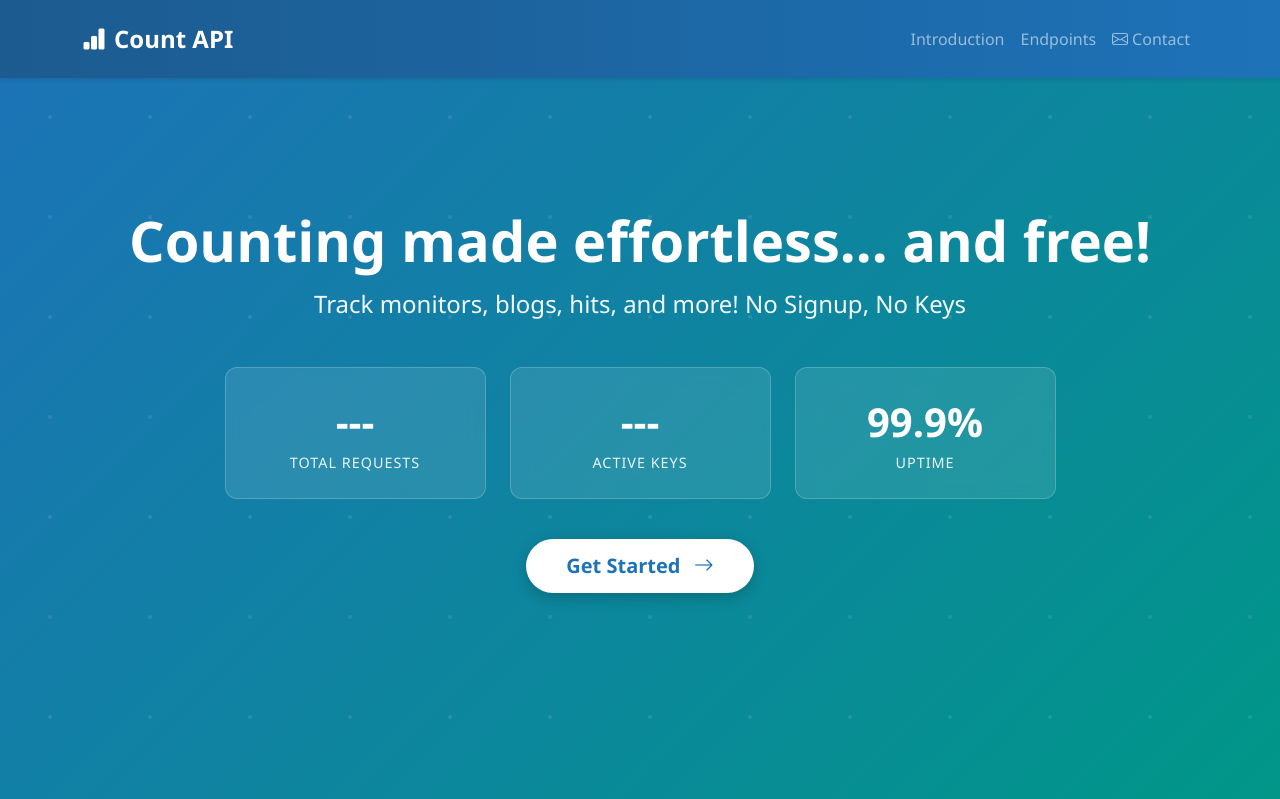
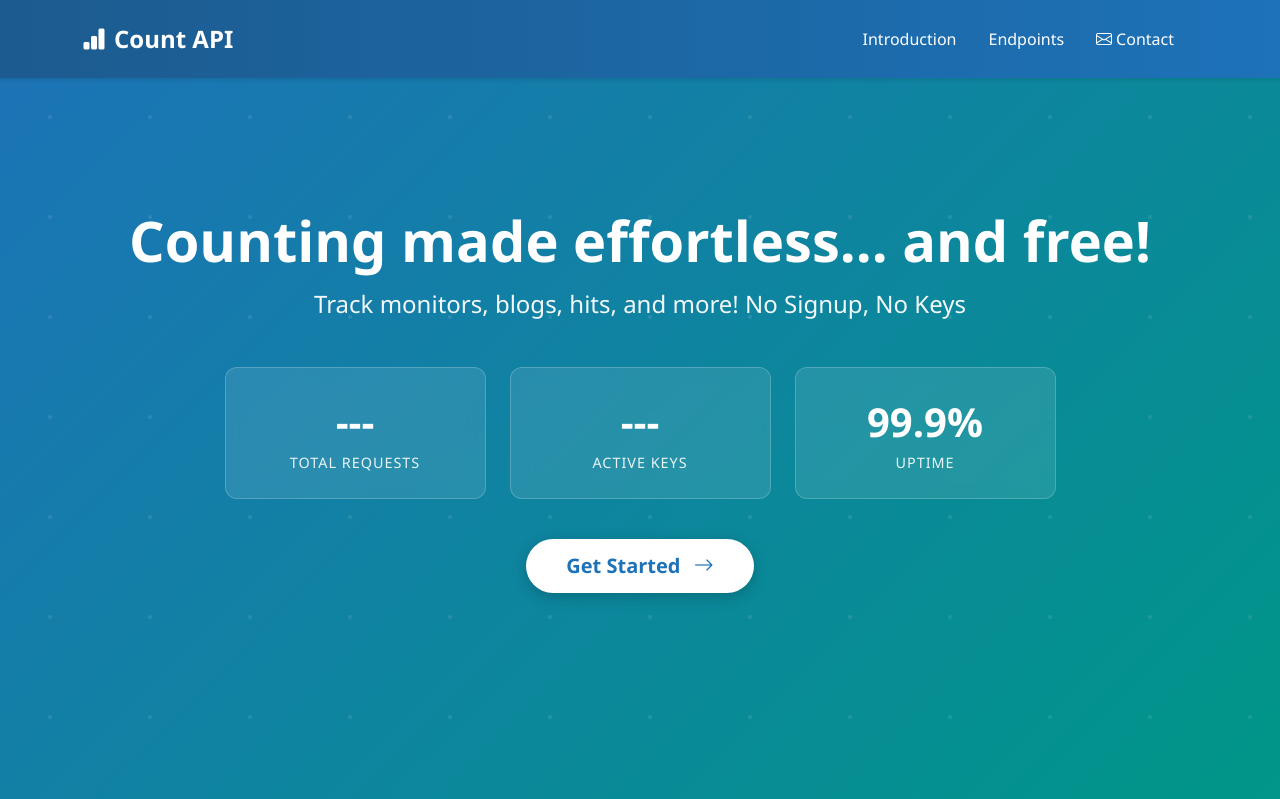
Before and after one commit to syntaxerror019/countapi, a Flask app: page / in a window 1280 px wide. Shown: the top 799 px of the page. Run offline with Flask 3, Linux system fonts and the light colour scheme; data that the repository does not hold is empty.

Commit message:
updated navbar links:

```diff
--- a/api/templates/index.html
+++ b/api/templates/index.html
@@ -32,6 +32,17 @@
             background: linear-gradient(90deg, var(--primary-dark), var(--primary-color)) !important;
             padding: 1rem 0;
             box-shadow: 0 2px 4px rgba(0,0,0,.1);
+        }
+
+        .nav-link {
+            color: white !important;
+            font-weight: 500;
+            margin-right: 1rem;
+            transition: color 0.3s ease;
+        }
+
+        .nav-link:hover {
+            color: var(--secondary-color) !important;
         }
 
         .navbar-brand {
```
